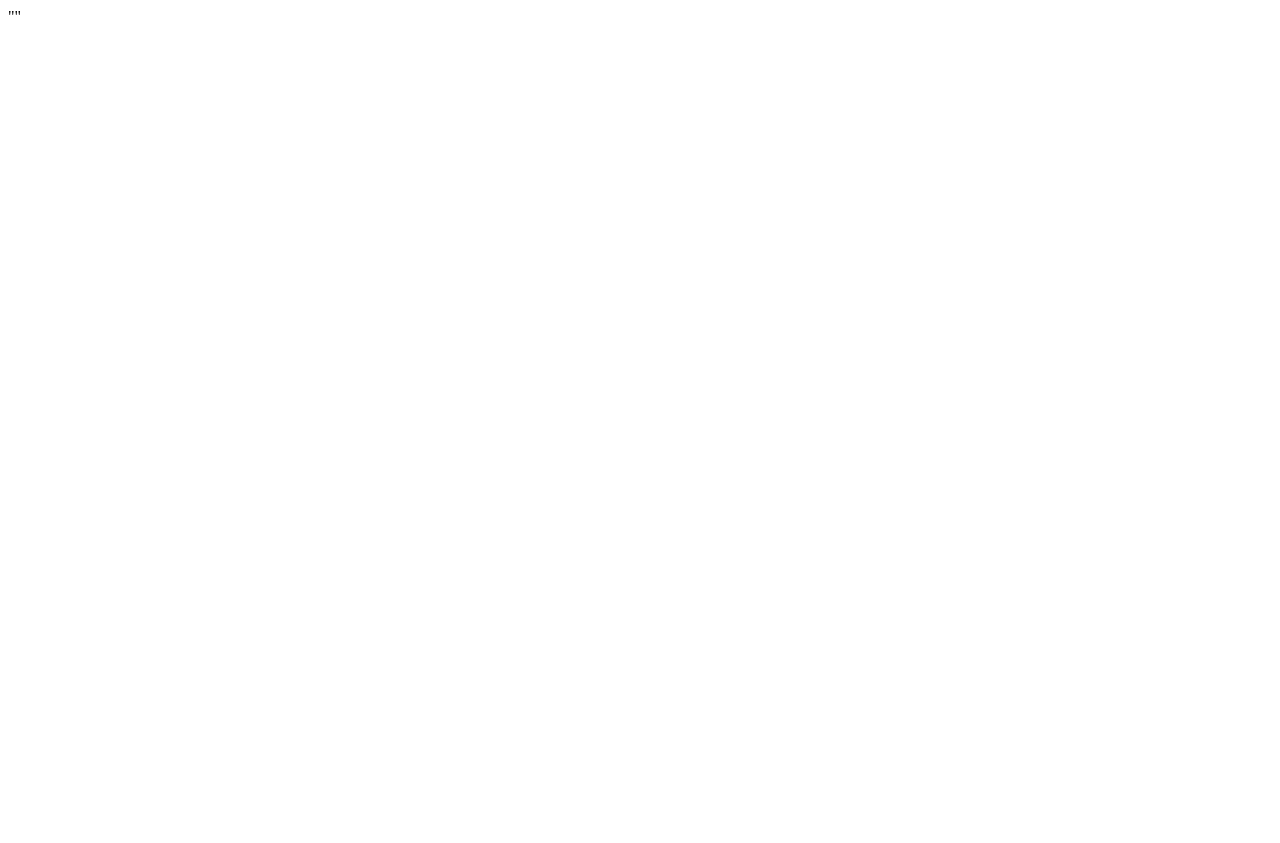
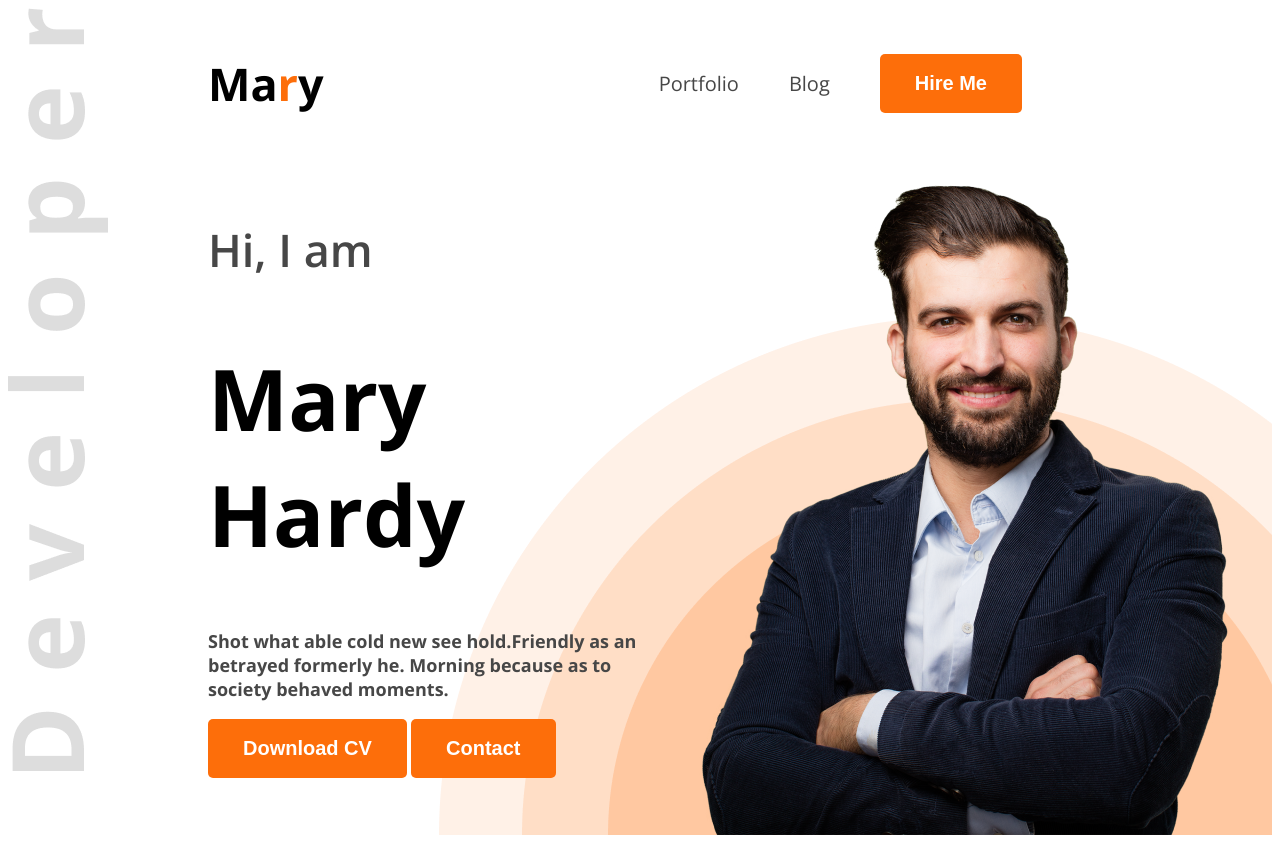
Before and after one commit to ReyadRafi/web-dev-reyad-portfolio, a plain HTML site: page index.html in a window 1280 px wide. Before the commit the page ends 800 px from the top, so only its background shows below. Drawn offline with nearby package versions, Linux system fonts and the light colour scheme.

Commit message:
added all the code

```diff
--- a/index.html
+++ b/index.html
@@ -1,19 +1,44 @@
 <!DOCTYPE html>
 <html lang="en">
+
 <head>
     <meta charset="UTF-8">
     <meta name="viewport" content="width=device-width, initial-scale=1.0">
     <title>Wev Developer Portfolio</title>
+    <link rel="preconnect" href="https://fonts.googleapis.com">
+    <link rel="preconnect" href="https://fonts.gstatic.com" crossorigin>
+    <link href="https://fonts.googleapis.com/css2?family=Open+Sans:ital,wght@0,300..800;1,300..800&display=swap"
+        rel="stylesheet">
+    <link rel="stylesheet" href="styles/portfolio.css">
 </head>
-<body>
-    <header>
 
+<body class="open-sans-normal">
+    <header class="header">
+        <nav>
+            <H3 class="nav-title">Ma<span class="text-primary">r</span>y</H3>
+            <ul>
+                <li><a class="dark-2" href="">Portfolio</a></li>
+                <li><a class="dark-2" href="">Blog</a></li>
+                <li><a href=""><button class="btn-primary">Hire Me</button></a></li>
+            </ul>
+        </nav>
+        <div class="banner">
+            <div class="banner-container">
+                <h4 class="banner-greetings dark-2">Hi, I  am</h4>
+                <h1 class="banner-title">Mary Hardy</h1>
+                <p class="banner-description dark-2">Shot what able cold new see hold.Friendly as an betrayed formerly he. Morning because as to society behaved moments.</p>
+                <button class="btn-primary">Download CV</button>
+                <button class="btn-primary">Contact</button>
+            </div>
+            <img class="banner-profile-pic" src="images/hardy.png" alt="">
+        </div>
     </header>
     <main>
 
     </main>
-    <footer> ""
+    <footer>
 
     </footer>
 </body>
+
 </html>
--- /dev/null
+++ b/styles/portfolio.css
@@ -0,0 +1,82 @@
+
+.open-sans-normal {
+  font-family: "Open Sans", sans-serif;
+  font-optical-sizing: auto;
+  font-style: normal;
+  font-variation-settings:
+    "wdth" 100;
+}
+
+/*shared style*/
+.text-primary{
+    color: #FD6E0A;
+}
+.dark-2{
+    color: #474747;
+    font-size: 20px;
+}
+
+
+/*nav styles */
+nav{
+    display: flex;
+    align-items: center;
+    justify-content: space-between;
+    margin: 0 200px;
+}
+.nav-title{
+    font: 800;
+    font-size: 45px;
+}
+nav ul{
+    display: flex;
+    align-items: center;
+}
+nav ul li{
+    list-style: none;
+    margin-right: 50px;
+}
+nav a{
+    text-decoration: none;
+}
+.btn-primary{
+    background-color: #FD6E0A;
+    font-size: 20px;
+    font-weight: bold;
+    color: white;
+    padding: 18px 35px;
+    border-radius: 5px;
+    border: none;
+}
+/*header style*/
+.header{
+    background-image: url(../images/developer.png), url(../images/header_bg.png);
+    background-repeat: no-repeat;
+    background-position: top left, bottom right;
+}
+
+/*banner style*/
+.banner{
+    display: flex;
+    justify-content: space-between;
+    margin: 0 35px 0 200px;
+}
+.banner-container{
+    max-width: 585px;
+}
+.banner-greetings{
+    font-size: 45px;
+    font-weight: 600;
+}
+.banner-title{
+    font-size: 85px;
+    font-weight: bold;
+}
+.banner-description{
+    font-size: 18px;
+    font-weight: 700;
+}
+.banner-profile-pic{
+    width: 584px;
+    height: 676px;
+}
```
